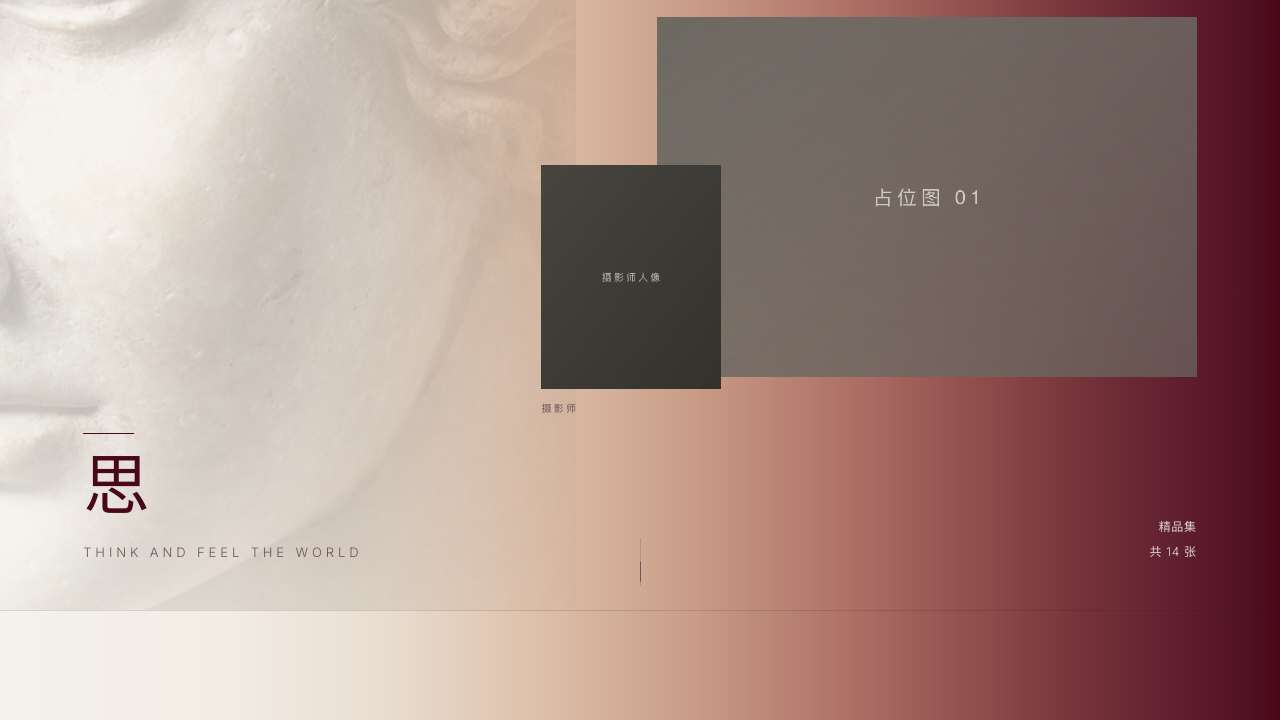
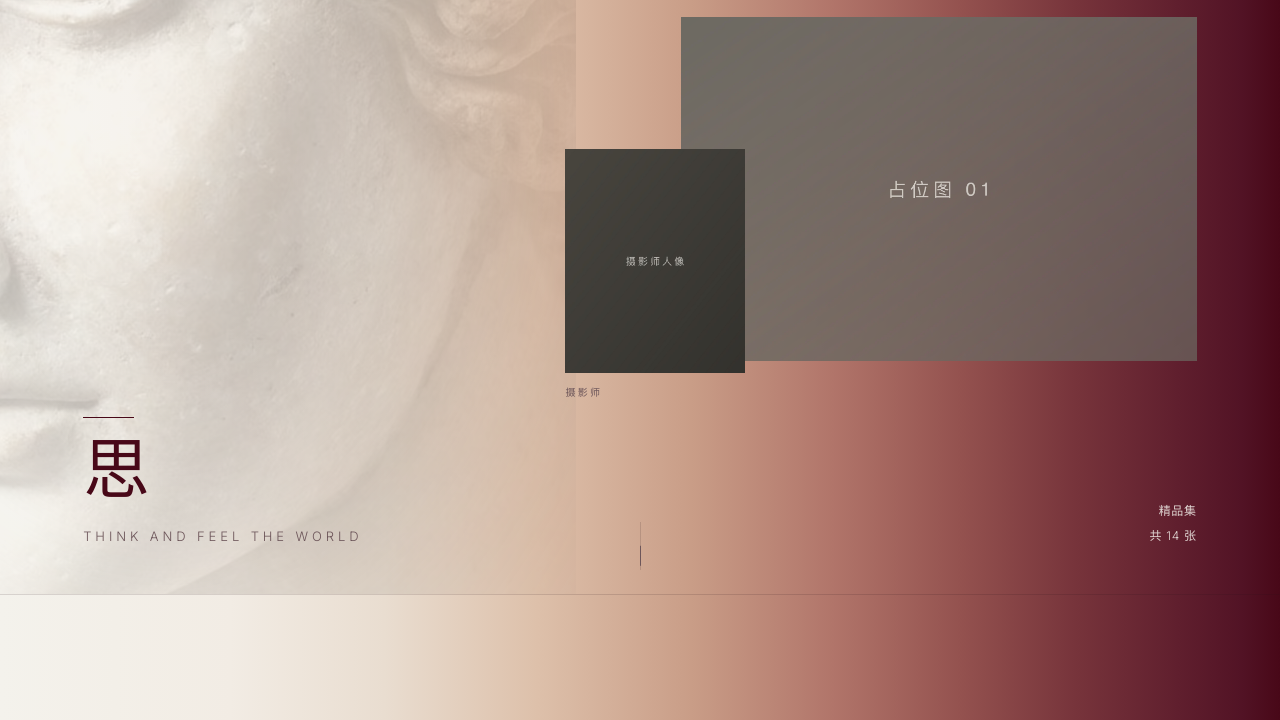
Before and after one commit to ys3508/photography-portfolio, an Astro site: page / in a window 1280 px wide. Shown: the part 214-934 px from the top of the page. Built offline with nearby package versions, Linux system fonts and the light colour scheme; Astro itself is replaced by a stand-in of ours.

Commit message:
Trim the hero image height so the cover fits one screen again
Co-Authored-By: Claude Opus 5 <noreply@anthropic.com>

```diff
--- a/src/components/HeroCover.astro
+++ b/src/components/HeroCover.astro
@@ -219,7 +219,7 @@ function describe(photo: (typeof photos)[number] | undefined, fallback: string)
   }
 
   .plate-lead .frame {
-    height: clamp(15rem, 45svh, 32rem);
+    height: clamp(14.5rem, 43svh, 31rem);
     width: auto;
     max-width: 100%;
   }
```
